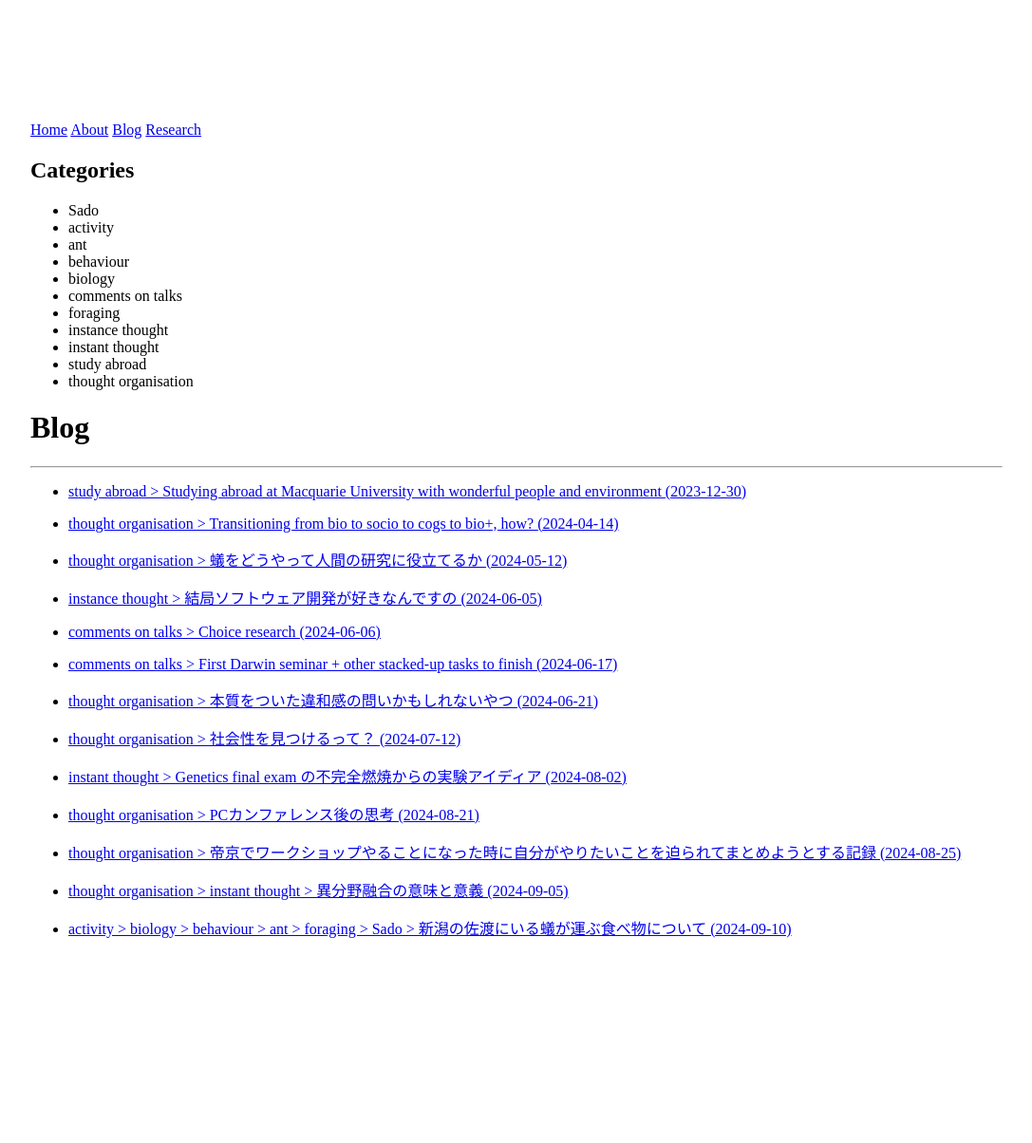
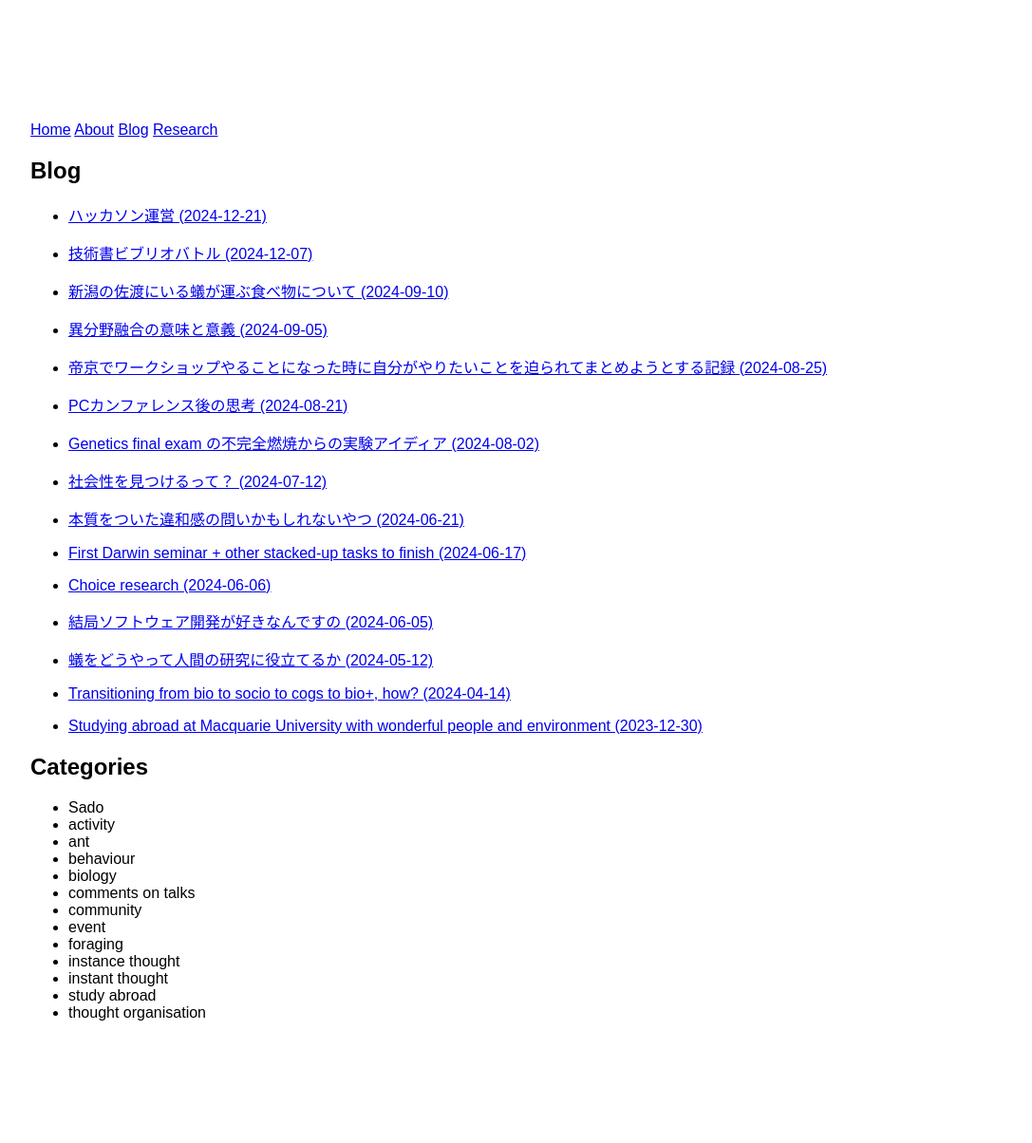
Before and after one commit to yuyuslab/Hello, a Jekyll site: the page built from blog.md, in a window 1280 px wide. Shown: the whole page at 95% size, without its empty margins (96-1183 px from the left). Built offline with Jekyll 4.4.1, drawn with Linux system fonts in a browser that asks for light colours; before the commit the page ends 1117 px from its top, so only the background shows below that.

Commit message:
font changed

```diff
--- /dev/null
+++ b/_blog/2024-12-07-blog.md
@@ -0,0 +1,9 @@
+---
+layout: post
+title:  "技術書ビブリオバトル"
+date: 2024-12-07
+category:
+    - community
+    - event
+---
+<iframe class="speakerdeck-iframe" frameborder="0" src="https://speakerdeck.com/player/e9836d6a0272447d93ed6560abadf08e" title="biblio_battle_GDGoCTMU_2024" allowfullscreen="true" style="border: 0px; background: padding-box padding-box rgba(0, 0, 0, 0.1); margin: 0px; padding: 0px; border-radius: 6px; box-shadow: rgba(0, 0, 0, 0.2) 0px 5px 40px; width: 100%; height: auto; aspect-ratio: 560 / 315;" data-ratio="1.7777777777777777"></iframe>
--- /dev/null
+++ b/_blog/2024-12-21-blog.md
@@ -0,0 +1,14 @@
+---
+layout: post
+title:  "ハッカソン運営"
+date: 2024-12-21
+category:
+    - activity
+    - behaviour
+    - community
+    - event
+---
+
+<iframe class="note-embed" src="https://note.com/embed/notes/nf0f4de05cb0c" style="border: 0; display: block; max-width: 99%; width: 494px; padding: 0px; margin: 10px 0px; position: static; visibility: visible;" height="400"></iframe><script async src="https://note.com/scripts/embed.js" charset="utf-8"></script>
+
+<iframe class="speakerdeck-iframe" frameborder="0" src="https://speakerdeck.com/player/4e67d20ed9234b5bb2b96b336ec7d223" title="hackathon_org_story_dev_fest_kwansai" allowfullscreen="true" style="border: 0px; background: padding-box padding-box rgba(0, 0, 0, 0.1); margin: 0px; padding: 0px; border-radius: 6px; box-shadow: rgba(0, 0, 0, 0.2) 0px 5px 40px; width: 100%; height: auto; aspect-ratio: 560 / 395;" data-ratio="1.4177215189873418"></iframe>
--- a/_sass/main.scss
+++ b/_sass/main.scss
@@ -4,6 +4,8 @@
 
 body {
   margin: 10%;
+  font-family: Arial, Helvetica, sans-serif;
+  text-decoration: none;
 
 }
 
--- a/blog.md
+++ b/blog.md
@@ -2,6 +2,13 @@
 layout: default
 title: Blog
 ---
+
+## Blog
+{% assign sorted_posts = site.blog | sort: 'date' | reverse %}
+{% for post in sorted_posts %}
+- [{{ post.title }} ({{ post.date | date: "%Y-%m-%d" }})]({{ post.url | prepend: site.baseurl }})
+{% endfor %}
+
 
 ## Categories
 <ul>
@@ -18,9 +25,3 @@ title: Blog
     {% endif %}
   {% endfor %}
 </ul>
-
-# Blog
----
-{% for post in site.blog %}
-- [{% for category in post.category %}{{ category }} > {% endfor%}{{ post.title }} ({{ post.date | remove: " 00:00:00 +0000" }})]({{ post.url | prepend: site.baseurl }})
-{% endfor %}
```
Also changed, not shown: research.md (+20 -4 lines), 8 other files.
